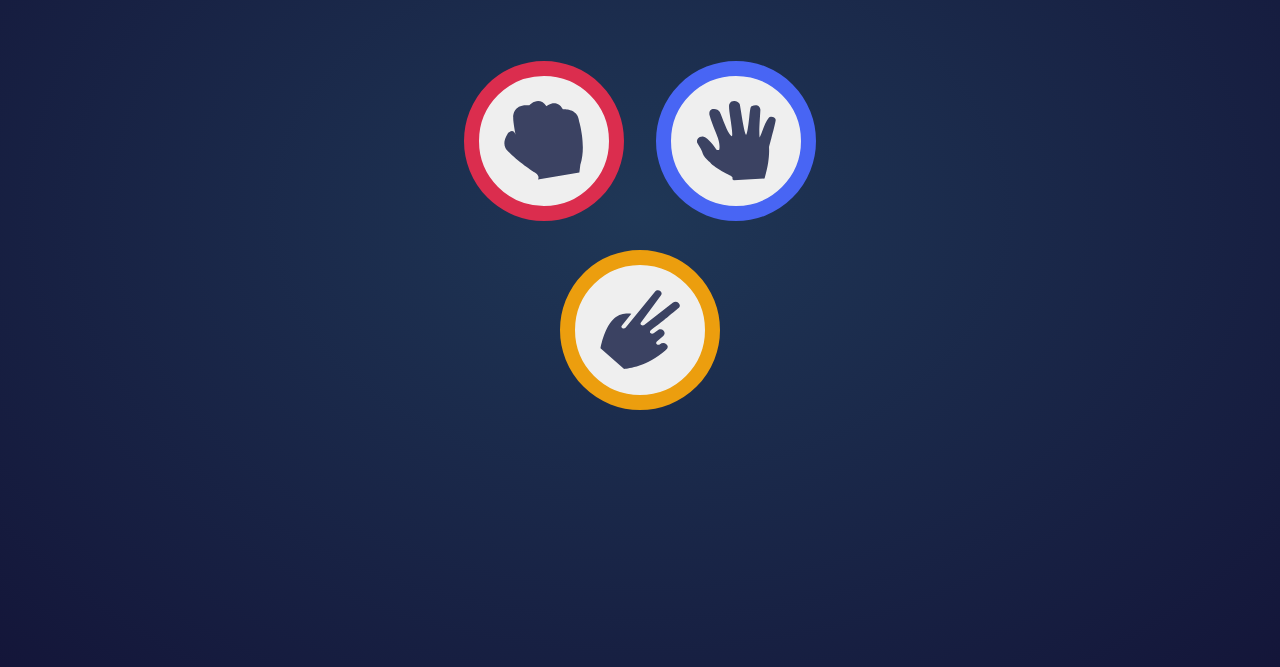
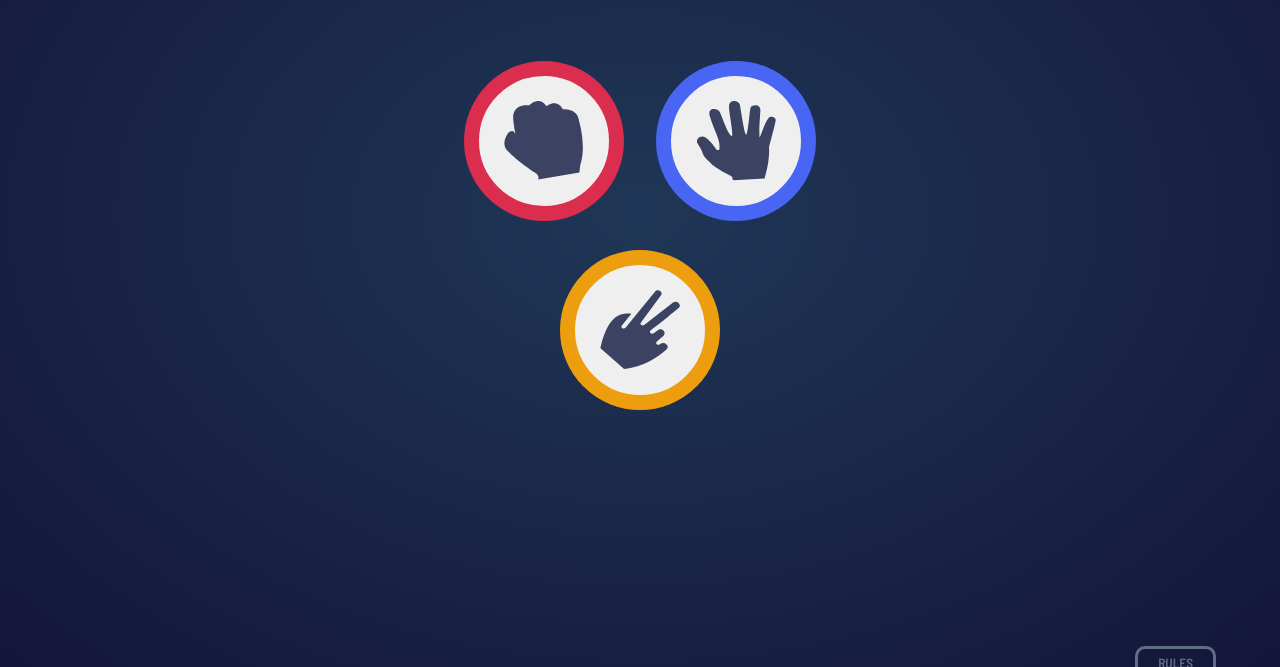
Before and after one commit to sandyMax974/rock-paper-scissors, a website: page public/index.html in a window 1280 px wide. Shown: the part 239-906 px from the top of the page. Drawn offline with nearby package versions, Linux system fonts and the light colour scheme.

Commit message:
Correctedmobile footer position

```diff
--- a/public/css/styles.css
+++ b/public/css/styles.css
@@ -161,7 +161,7 @@ div#game-result {
   /* text-align: center; */
   position: absolute;
   bottom: -15%;
-  right: -20%;
+  right: 5%;
   border-radius: 10px;
   background-color: transparent;
   margin: auto;
```
